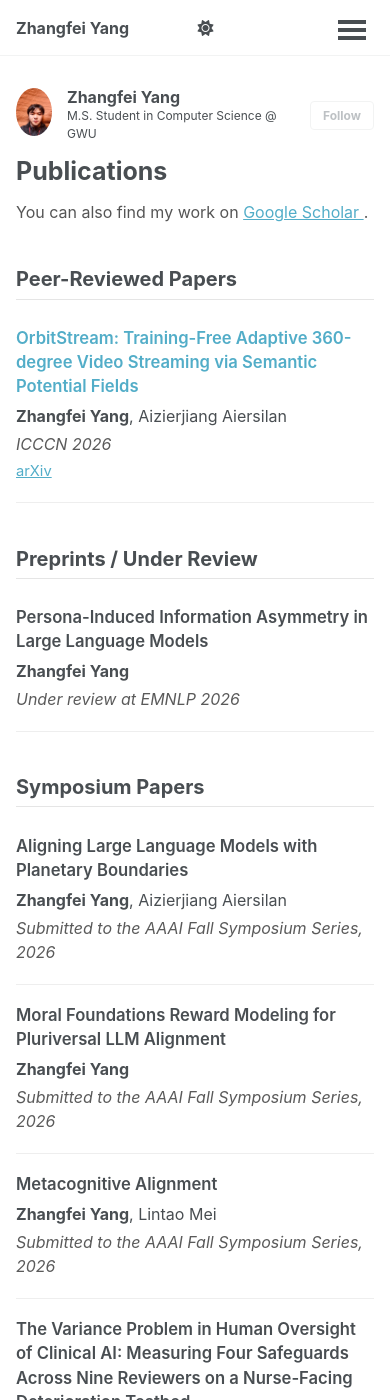
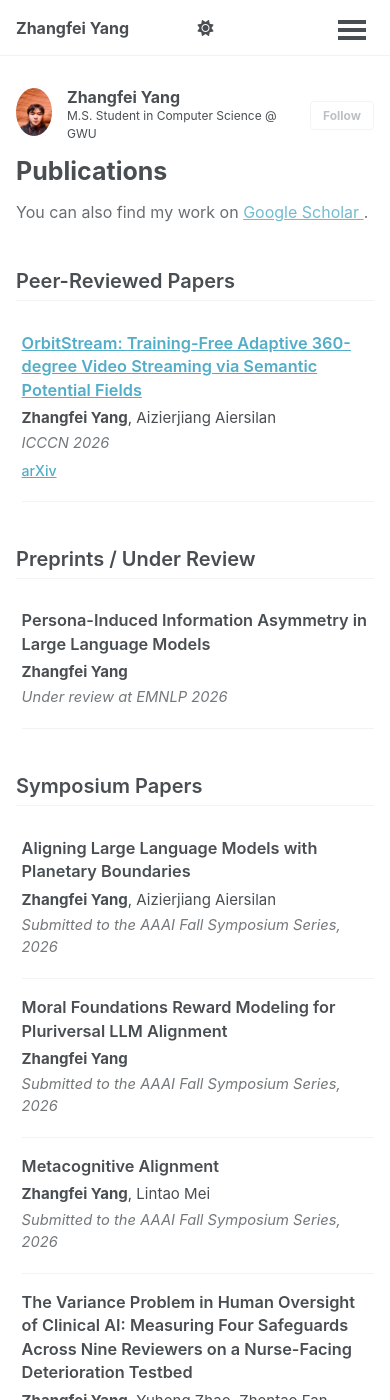
Before and after one commit to zhangfeiy/zhangfeiy.github.io, a Jekyll site: the page built from _pages/publications.html, in a window 390 px wide and 1400 px high. Built offline with Jekyll 4.4.1, drawn with Linux system fonts in a browser that asks for light colours; a style sheet for code colours, icons or effects is not loaded.

Commit message:
Refactor publication styles with CSS variables
Updated styles for publication entries, titles, authors, and links to use CSS variables for colors and adjusted margins and paddings.

```diff
--- a/_pages/publications.html
+++ b/_pages/publications.html
@@ -20,59 +20,80 @@ author_profile: true
 
 .pub-scholar {
   margin-bottom: 2.2rem;
-  color: #555;
+  color: var(--global-text-color);
+  opacity: 0.82;
 }
 
 .publication-section {
-  margin-top: 2.7rem;
+  margin-top: 2.8rem;
 }
 
 .publication-section h2 {
-  margin-bottom: 0.5rem;
+  margin-bottom: 0.85rem;
   padding-bottom: 0.45rem;
-  border-bottom: 1px solid #e5e5e5;
-}
 
-.publication-entry {
-  padding: 1.15rem 0 1.25rem;
-  border-bottom: 1px solid #eeeeee;
-}
+  border-bottom: 1px solid var(--global-border-color);
 
-.publication-title {
-  margin-bottom: 0.35rem;
-  font-size: 1.04em;
-  line-height: 1.45;
+  color: var(--global-text-color);
   font-weight: 600;
 }
 
-.publication-title a {
-  text-decoration: none;
+/* 核心：每篇论文整体向右缩进 */
+.publication-entry {
+  margin-left: 1rem;
+  padding: 1.05rem 0 1.25rem 0;
+
+  border-bottom: 1px solid var(--global-border-color);
 }
 
-.publication-title a:hover {
-  text-decoration: underline;
+/* 论文标题 */
+.publication-title {
+  margin-bottom: 0.3rem;
+
+  color: var(--global-text-color);
+
+  font-size: 1.02em;
+  font-weight: 600;
+  line-height: 1.45;
 }
 
+/* 作者 */
 .publication-authors {
-  margin-bottom: 0.2rem;
-  line-height: 1.55;
+  margin-bottom: 0.16rem;
+
+  color: var(--global-text-color);
+
+  font-size: 0.94em;
+  line-height: 1.5;
 }
 
+/* venue/status 比作者稍浅，但不能像 disabled */
 .publication-venue {
-  color: #5a5a5a;
+  color: var(--global-text-color);
+  opacity: 0.76;
+
+  font-size: 0.92em;
   font-style: italic;
   line-height: 1.5;
 }
 
+/* 链接 */
 .publication-links {
-  margin-top: 0.28rem;
-  font-size: 0.92em;
+  margin-top: 0.32rem;
+
+  font-size: 0.88em;
 }
 
 .publication-links a {
-  margin-right: 0.7rem;
+  font-weight: 500;
 }
 
+/* 小屏不需要缩进这么多 */
+@media screen and (max-width: 768px) {
+  .publication-entry {
+    margin-left: 0.35rem;
+  }
+}
 </style>
 
 {% for category in site.publication_category %}
```
